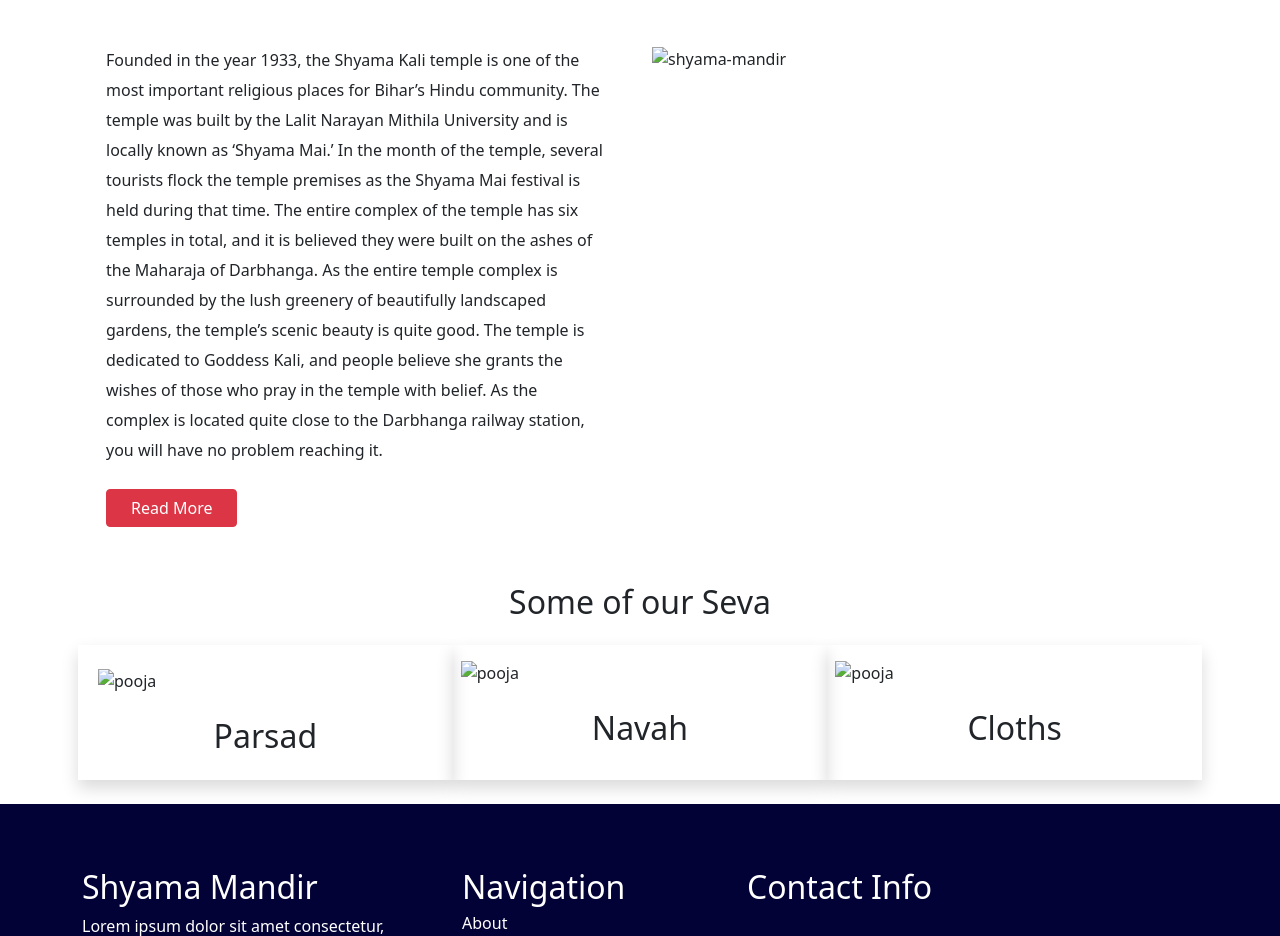
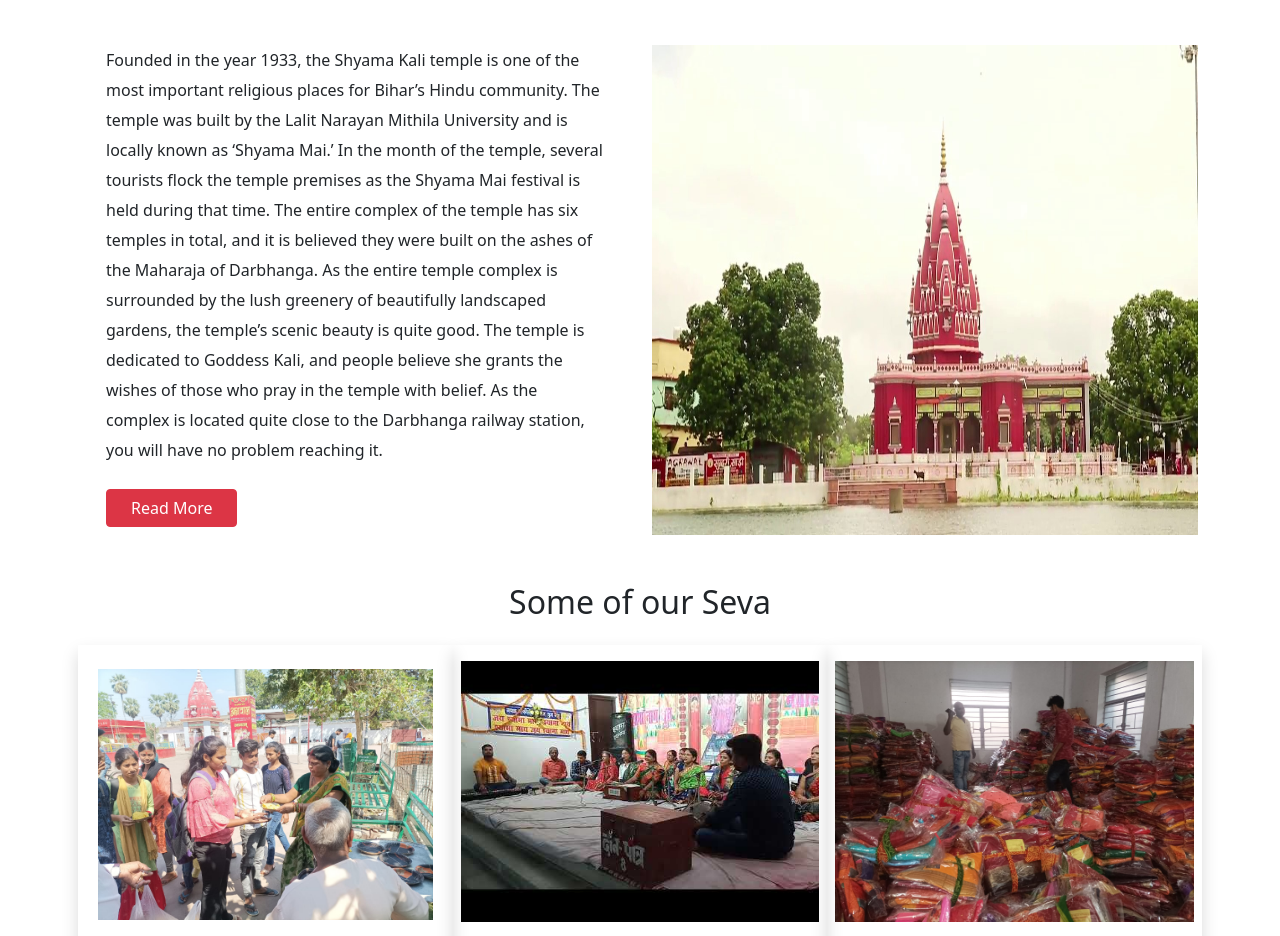
Before and after one commit to SunnyWeb2022/ShyamamaMandir_Darbhanga, a plain HTML site: page index.html in a window 1280 px wide. Shown: the part 779-1715 px from the top of the page. Drawn offline with nearby package versions, Linux system fonts and the light colour scheme; files that its build step writes are made by us from their sources; files whose address does not match are found by name.

Commit message:
Update index.html

```diff
--- a/index.html
+++ b/index.html
@@ -6,7 +6,7 @@
     <meta name="viewport" content="width=device-width, initial-scale=1.0">
     <title>Shyama Mai Mandir</title>
     <link href='https://unpkg.com/boxicons@2.1.4/css/boxicons.min.css' rel='stylesheet'>
-    <link rel="stylesheet" href="./assects/css/style.css">
+    <link rel="stylesheet" href="./style.css">
     <!-- <link rel="stylesheet" href="./assects/css/bootstrap_responsive.css"> -->
 
     <link href="https://cdn.jsdelivr.net/npm/bootstrap@5.0.2/dist/css/bootstrap.min.css" rel="stylesheet" integrity="sha384-EVSTQN3/azprG1Anm3QDgpJLIm9Nao0Yz1ztcQTwFspd3yD65VohhpuuCOmLASjC" crossorigin="anonymous">
@@ -115,21 +115,21 @@
     </div>
     <div class="carousel-inner">
       <div class="carousel-item active" data-bs-interval="2000">
-        <img src="./assects/img/shyama-mandir-01.jpg" class="d-block w-100 img-fluid" alt="shyama-mandir" style="height:85vh">
+        <img src="./shyama-mandir-01.jpg" class="d-block w-100 img-fluid" alt="shyama-mandir" style="height:85vh">
         <div class="carousel-caption  d-block h-50 ">
           <h2>Maa Shyama Mandir in Darbhanga</h2>
           <p class="fs-4">This is the famouse mandir in Bihar</p>
         </div>
       </div>
       <div class="carousel-item" data-bs-interval="2000">
-        <img src="./assects/img/shyama-temple-02.jpg" class="d-block w-100 img-fluid " alt="shyama-mandir" style="height:85vh">
+        <img src="./shyama-temple-02.jpg" class="d-block w-100 img-fluid " alt="shyama-mandir" style="height:85vh">
         <div class="carousel-caption  d-block h-50">
           <h2>Maa Shyama Mandir in Darbhanga</h2>
           <p class="fs-4">This is the famouse mandir in Bihar</p>
         </div>
       </div>
       <div class="carousel-item" data-bs-interval="2000">
-        <img src="./assects/img/shyama-03.jpg" class="d-block w-100 img-fluid" alt="shyama-mandir" style="height:85vh">
+        <img src="./shyama-03.jpg" class="d-block w-100 img-fluid" alt="shyama-mandir" style="height:85vh">
         <div class="carousel-caption  d-block h-50">
           <h2>Maa Shyama Mandir in Darbhanga</h2>
           <p class="fs-4">This is the famouse mandir in Bihar</p>
@@ -159,7 +159,7 @@
                     <button type="button" class="btn btn-danger my-2 mx-md-4 mx-0 px-4">Read More</button>
                 </div>
                 <div class="col-md-6 col-12 morder-md-2 order-1">
-                    <img src="./assects/img/maxresdefault-02.jpg" alt="shyama-mandir" class="img-fluid w-100 h-100">
+                    <img src="./maxresdefault-02.jpg" alt="shyama-mandir" class="img-fluid w-100 h-100">
                 </div>
             </div>
         </div>
@@ -172,17 +172,17 @@
             <div class="row gx-2">
                 <div class="col-md-4 col-12 shadow my-3">
                   <div class="box p-3">
-                    <img src="./assects/img/parsad.jpeg" alt="pooja" class="img-fluid my-2 h-75 w-100 ">
+                    <img src="./parsad.jpeg" alt="pooja" class="img-fluid my-2 h-75 w-100 ">
                     <p class="text-center mt-3 h2 ">Parsad</p>
                   </div>
 
                 </div>
                 <div class="col-md-4 col-12 p-2 shadow my-3">
-                  <img src="./assects/img/navah.jpg" alt="pooja" class="img-fluid my-2 h-75 w-100">
+                  <img src="./navah.jpg" alt="pooja" class="img-fluid my-2 h-75 w-100">
                   <p class="text-center mt-3 h2">Navah</p>
               </div>
               <div class="col-md-4 col-12 p-2 shadow my-3">
-                <img src="./assects/img/kapra.jpeg" alt="pooja" class="img-fluid my-2 h-75 w-100">
+                <img src="./kapra.jpeg" alt="pooja" class="img-fluid my-2 h-75 w-100">
                 <p class="text-center mt-3 h2">Cloths</p>
             </div>
             </div>
```
